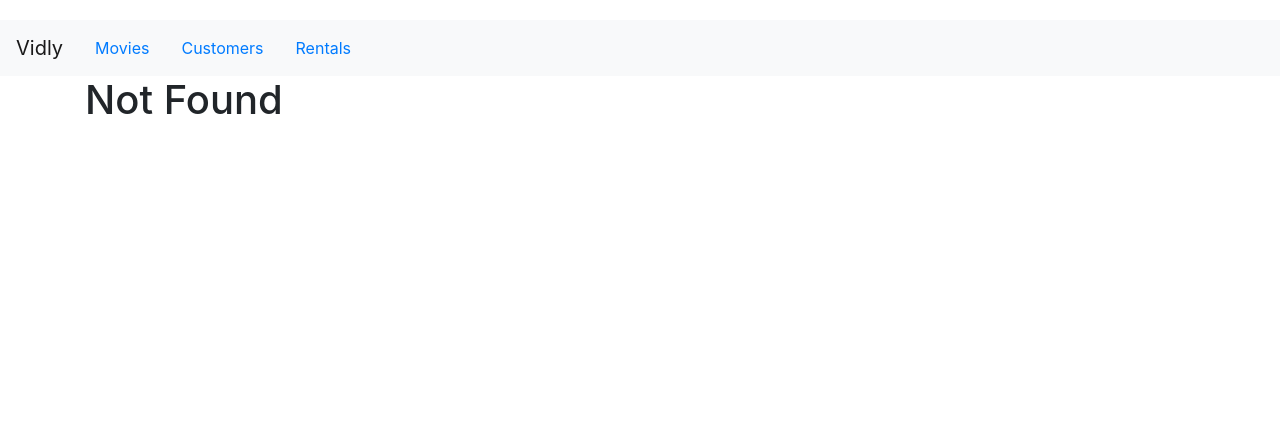
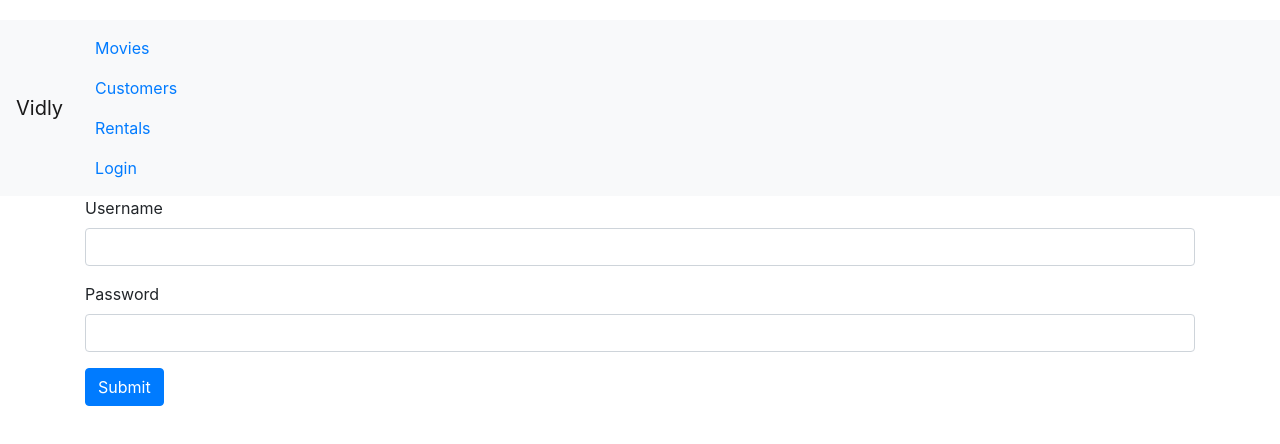
Before and after one commit to Eyasu15/vidly, a React (Create React App) app in the folder vidly/: page /login in a window 1280 px wide. Before the commit this address led to /not-found. Shown: the top 444 px of the page. Built offline with nearby package versions, Linux system fonts and the light colour scheme.

Commit message:
Login form

```diff
--- a/vidly/src/App.js
+++ b/vidly/src/App.js
@@ -6,7 +6,7 @@ import Rentals from "./components/rentals";
 import Customers from "./components/customers";
 import NotFound from "./components/notFound";
 import MovieForm from "./components/movieForm";
-
+import Login from "./components/login";
 class App extends Component {
   state = {};
   render() {
@@ -15,6 +15,7 @@ class App extends Component {
         <Navbar />
         <main className="container">
           <Switch>
+            <Route path="/login" component={Login} />
             <Route path="/movies/:id" component={MovieForm} />
             <Route path="/movies" component={Movies} />
             <Route path="/not-found" component={NotFound} />
--- /dev/null
+++ b/vidly/src/components/login.jsx
@@ -0,0 +1,26 @@
+import React, { Component } from "react";
+
+class Login extends Component {
+  handleSubmit = (e) => {
+    e.preventDefault();
+    console.log("submitted");
+  };
+
+  render() {
+    return (
+      <form onSubmit={this.handleSubmit}>
+        <div className="form-group">
+          <label htmlFor="username">Username</label>
+          <input id="username" type="text" className="form-control" />
+        </div>
+        <div className="form-group">
+          <label htmlFor="password">Password</label>
+          <input id="password" type="password" className="form-control" />
+        </div>
+        <button className="btn btn-primary">Submit</button>
+      </form>
+    );
+  }
+}
+
+export default Login;
--- a/vidly/src/components/navbar/navbar.jsx
+++ b/vidly/src/components/navbar/navbar.jsx
@@ -9,18 +9,7 @@ class NavBar extends Component {
         <Link className="navbar-brand" to="/movies">
           Vidly
         </Link>
-        <button
-          className="navbar-toggler"
-          type="button"
-          dataToggle="collapse"
-          dataTarget="#navbarNavDropdown"
-          ariaControls="navbarNavDropdown"
-          ariaExpanded="false"
-          ariaLabel="Toggle navigation"
-        >
-          <span className="navbar-toggler-icon"></span>
-        </button>
-        <div className="collapse navbar-collapse" id="navbarNavDropdown">
+        <div id="navbarNavDropdown">
           <NavLink to="/movies" className="nav-item nav-link">
             Movies
           </NavLink>
@@ -30,6 +19,9 @@ class NavBar extends Component {
           <NavLink to="/rentals" className="nav-item nav-link">
             Rentals
           </NavLink>
+          <NavLink to="/login" className="nav-item nav-link">
+            Login
+          </NavLink>
         </div>
       </nav>
     );
```
